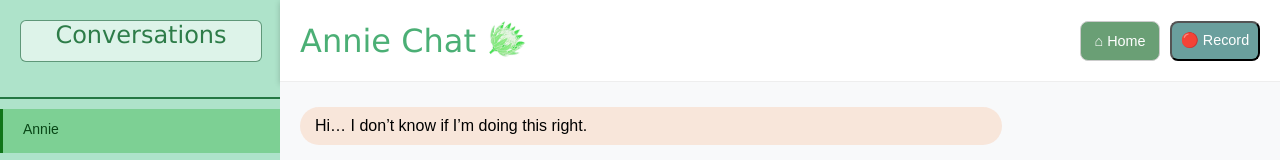
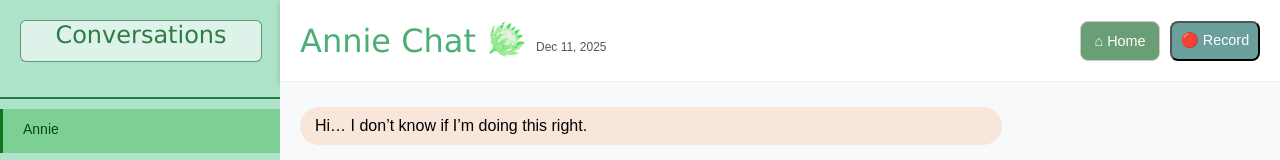
Before and after one commit to Plum165/Code-the-Halls-, a React (Create React App) app in the folder src/frontend/: page /chat-with-annie in a window 1280 px wide. Shown: the top 160 px of the page. Built offline with nearby package versions, Linux system fonts and the light colour scheme.

Commit message:
Fixed the changes that Jawahier wanted

```diff
--- a/src/frontend/src/pages/ChatWithAnnie.jsx
+++ b/src/frontend/src/pages/ChatWithAnnie.jsx
@@ -36,6 +36,11 @@ export default function ChatWithAnnie() {
     setMessages(prev => [...prev, { sender: "annie", text: reply, recorded: false }]);
   }, 1000);
 };
+const today = new Date().toLocaleDateString("en-US", {
+  year: "numeric",
+  month: "short",
+  day: "numeric"
+});
 
 
   const handleFileUpload = (e) => {
@@ -183,7 +188,12 @@ useEffect(() => {
     alt="VEA logo"
     style={{ width: "40px", transform: "rotate(55deg)" }}
   />
+  <div className="chat-info" style={{ fontSize: "12px", color: "#555", marginTop: "2px" }}>
+    {today}
+  </div>
 </div>
+
+
 
 
             <div className="chat-header-right">
```
